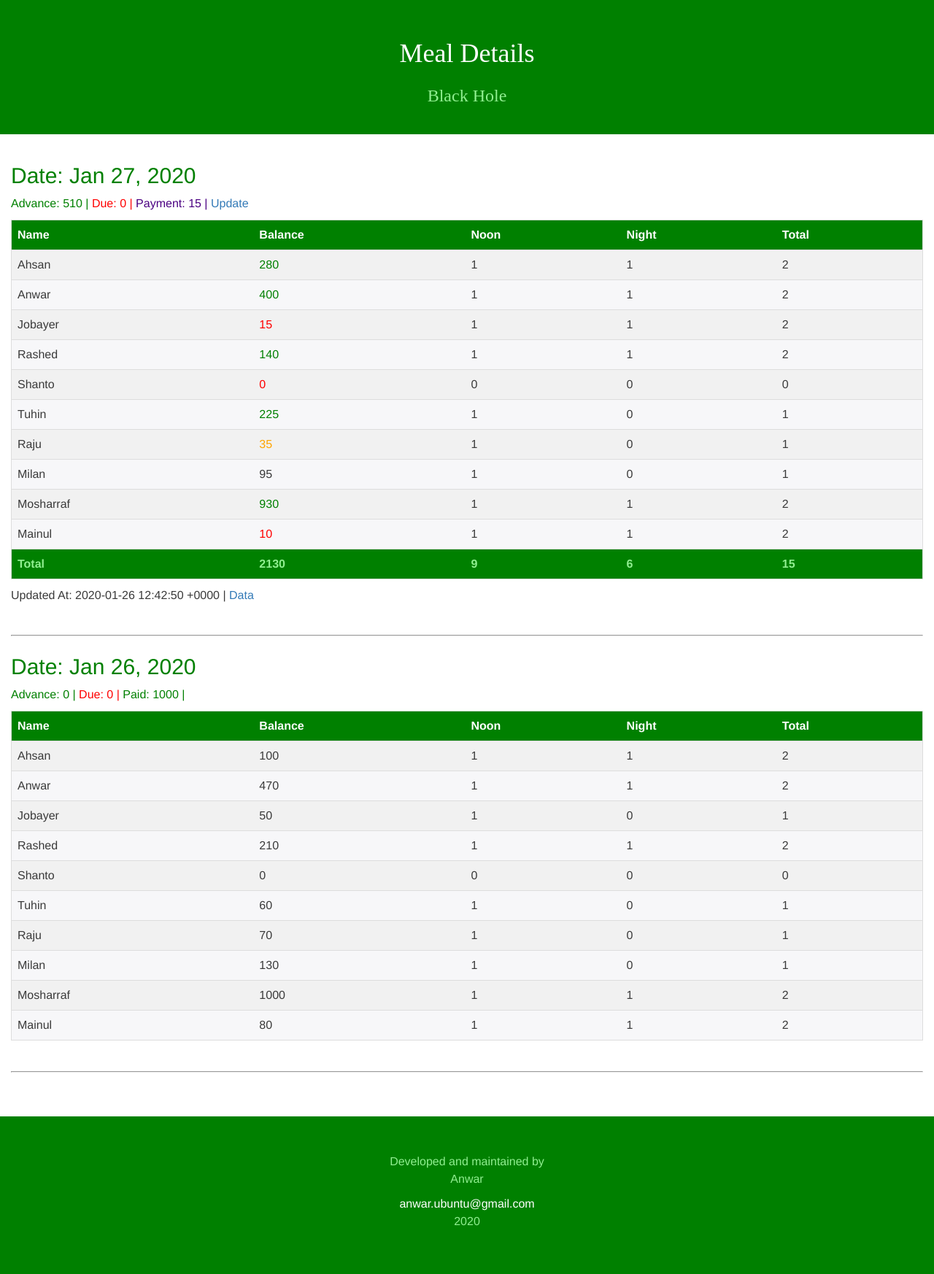
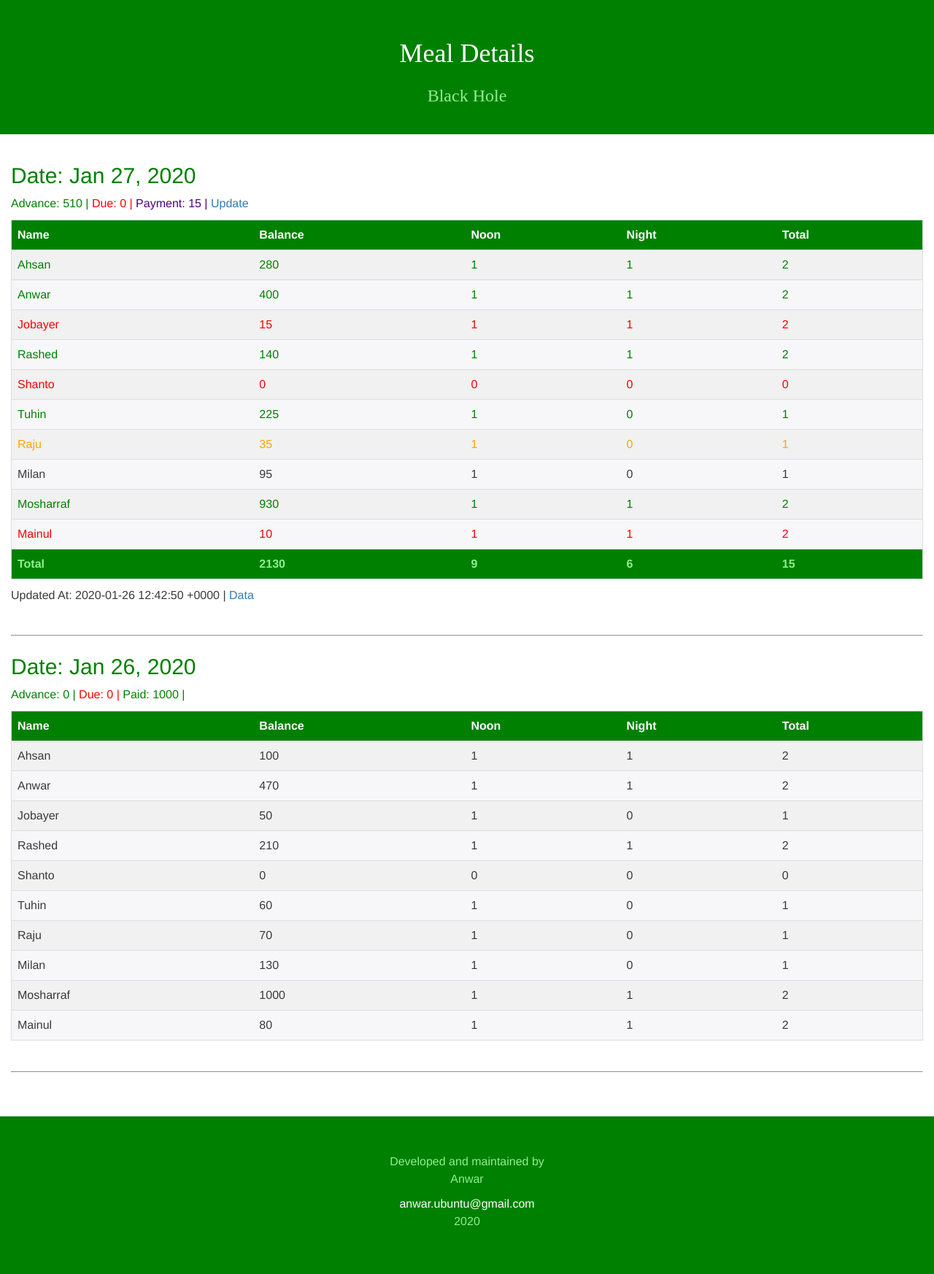
Before and after one commit to coderanwar/meals, a Jekyll site: the page built from index.html, in a window 1280 px wide. Shown: the whole page at 73% size. Built offline with Jekyll 4.4.1, drawn with Linux system fonts in a browser that asks for light colours.

Commit message:
Update index.html

```diff
--- a/index.html
+++ b/index.html
@@ -29,9 +29,7 @@ color: "lightgreen"
         </thead>
         </tbody>
         {% for people in meal.Peoples %}
-            <tr>
-                <td>{{ people.Name }}</td>
-                <td {% if people.Balance < 35 and meal_counter == 1 %}
+            <tr {% if people.Balance < 35 and meal_counter == 1 %}
                 style="color:red;"
             {% elsif people.Balance < 70 and meal_counter == 1 %}
                 {% if people.TotalMeal == 2 %}
@@ -42,6 +40,8 @@ color: "lightgreen"
             {% elsif people.Balance >= 140 and meal_counter == 1 %}
                 style="color:green"
             {% endif %}>
+                <td>{{ people.Name }}</td>
+                <td>
                     {{ people.Balance }}
                 </td>
                 <td>{{ people.Noon }}</td>
```
Lines whose indentation alone changed are shown as unchanged.
